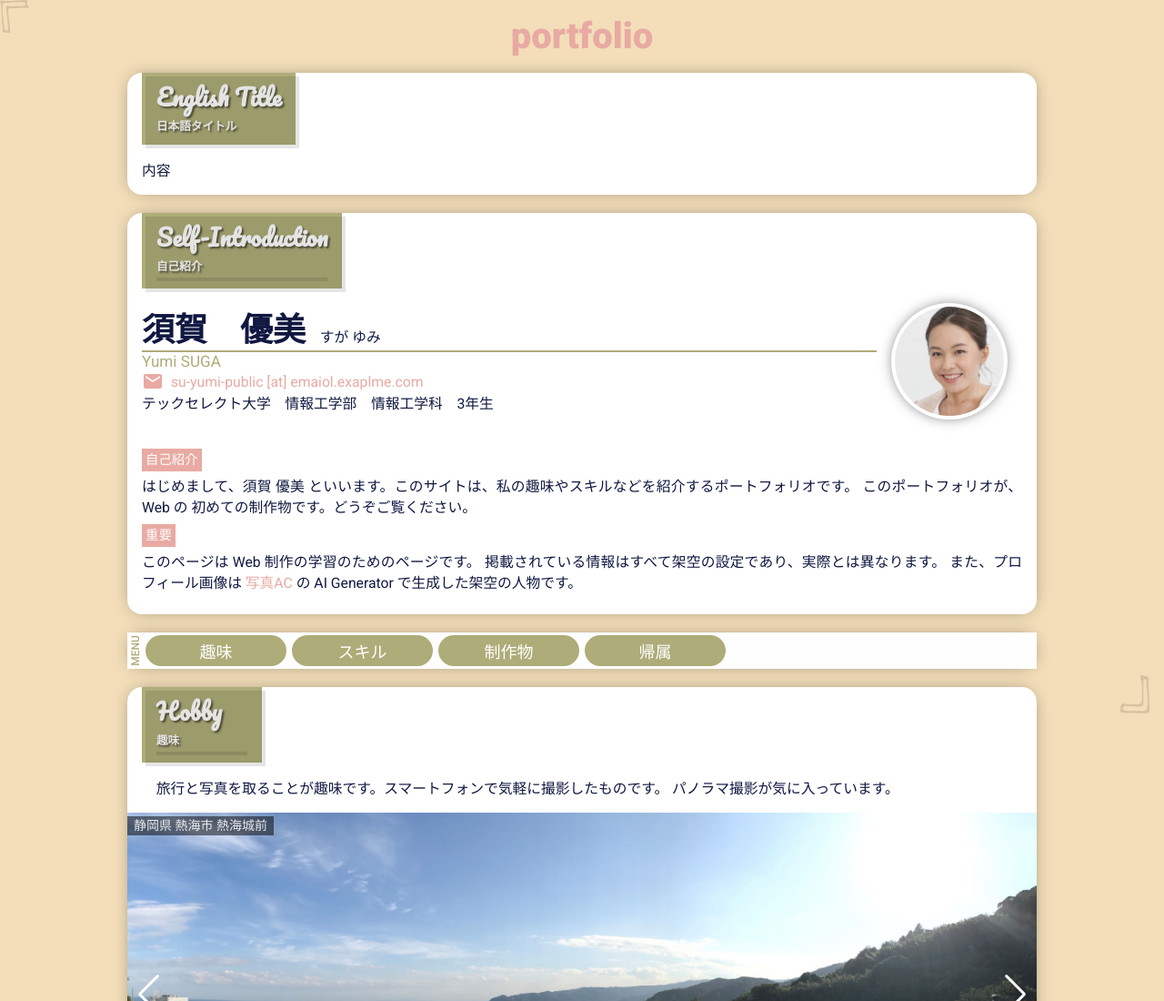
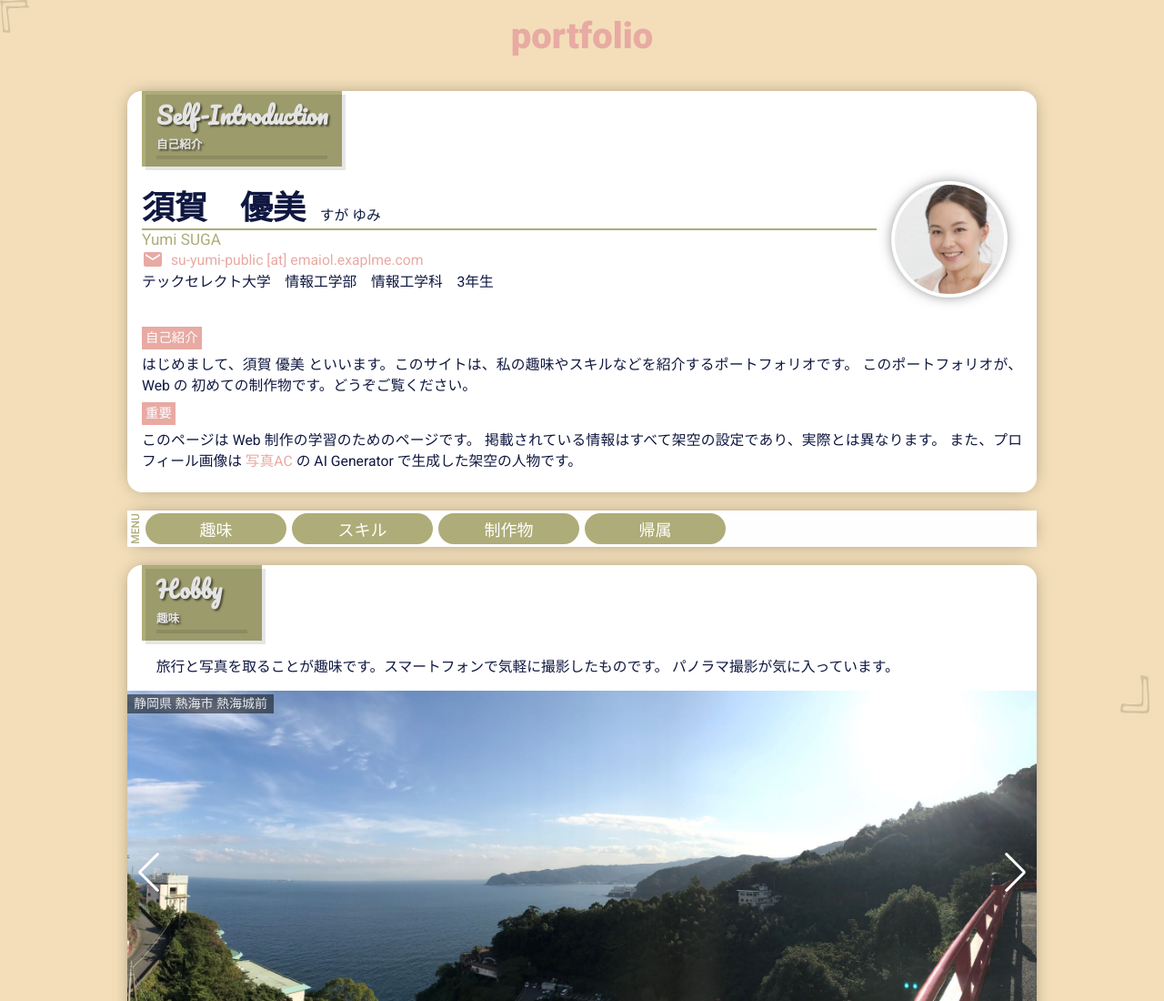
Before and after one commit to SaKurA2152/web-portfolio, a website: page public/index.html in a window 1280 px wide. Shown: the top 1100 px of the page at 91% size. Drawn offline with nearby package versions, Linux system fonts and the light colour scheme.

Commit message:
update index file

```diff
--- a/public/index.html
+++ b/public/index.html
@@ -25,15 +25,6 @@
     />
     <div class="page-cover bg-3 text-dark">
       <h1 class="page-title text-1">portfolio</h1>
-
-      <div class="card-cover bg-white">
-        <h2 class="card-title-cover bg-2 text-light">
-          <div class="card-title">English Title</div>
-          <div class="card-subtitle">日本語タイトル</div>
-          <div class="card title-line"></div>
-        </h2>
-        <div class="card-contents">内容</div>
-      </div>
 
       <div style="height: 20px;"></div>
 
```
